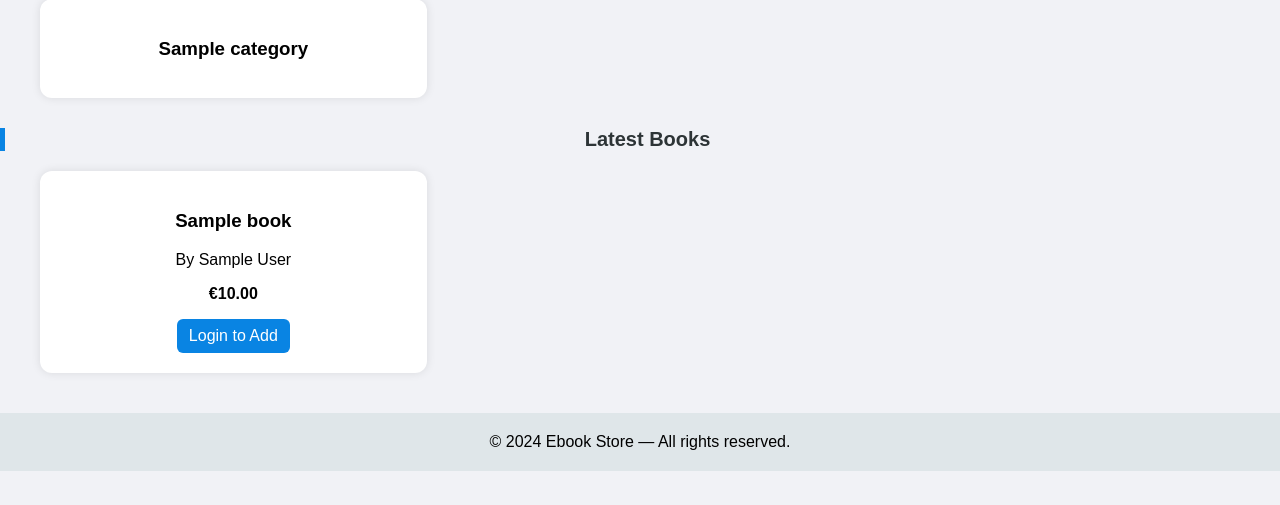
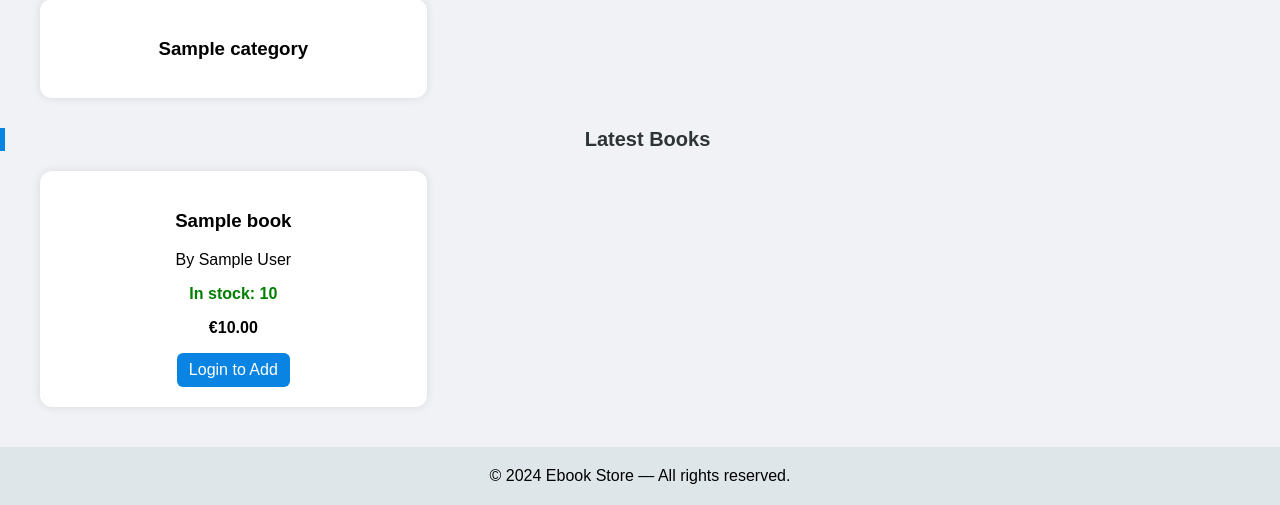
Before and after one commit to Gaurav906-star/ebook-store, a Django app: page / in a window 1280 px wide. Shown: the part 377-882 px from the top of the page. Before the commit the page ends 848 px from the top, so only its background shows below. Run offline with Django 5.2, Linux system fonts and the light colour scheme; tables that the repository leaves empty hold one stand-in row (values such as "Sample post").

Commit message:
update the stock logic

```diff
--- a/ebookapp/views.py
+++ b/ebookapp/views.py
@@ -178,6 +178,7 @@ def checkout_view(request):
 
         selected_address = Address.objects.get(id=address_id, user=request.user) # pylint: disable=no-membe
 
+        # Order creation
         order = Order.objects.create( # pylint: disable=no-membe
             user=request.user,
             total_amount=total,
@@ -185,12 +186,19 @@ def checkout_view(request):
         )
 
         for item in cart_items:
+            # Save the ordered item
             OrderItem.objects.create( # pylint: disable=no-membe
                 order=order,
                 book=item.book,
                 quantity=item.quantity,
                 price=item.book.price
             )
+            # update the book stock
+            book = item.book
+            book.stock -= item.quantity
+            book.save() # this will trigger the signal to dynamodb db stock update
+
+
 
         cart_items.delete()
 
--- a/templates/ebookapp/home.html
+++ b/templates/ebookapp/home.html
@@ -34,6 +34,12 @@
     {% endif %} {% endcomment %}
     <h3>{{ b.title }}</h3>
     <p>By {{ b.author }}</p>
+    {% if b.stock > 0 %}
+      <p style="color: green; font-weight: bold;">In stock: {{ b.stock }}</p>
+    {% else %}
+      <p style="color: red; font-weight: bold;">Out of Stock</p>
+    {% endif %}
+
     <p><strong>€{{ b.price }}</strong></p>
 
     {% if user.is_authenticated %}
```
